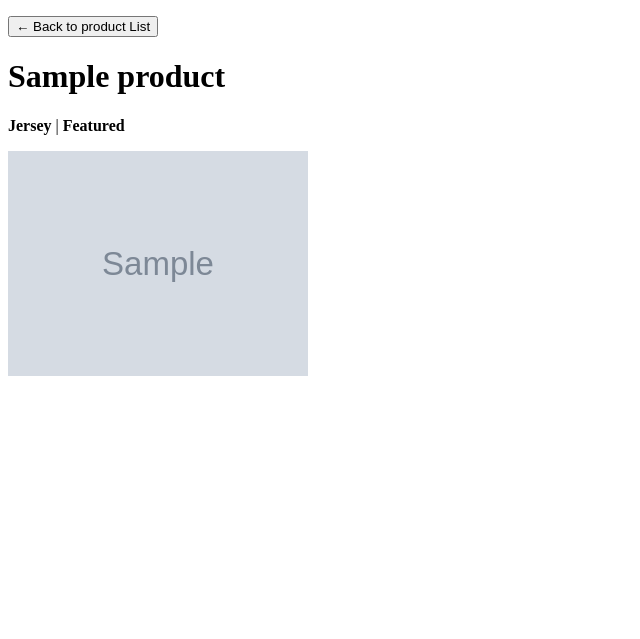
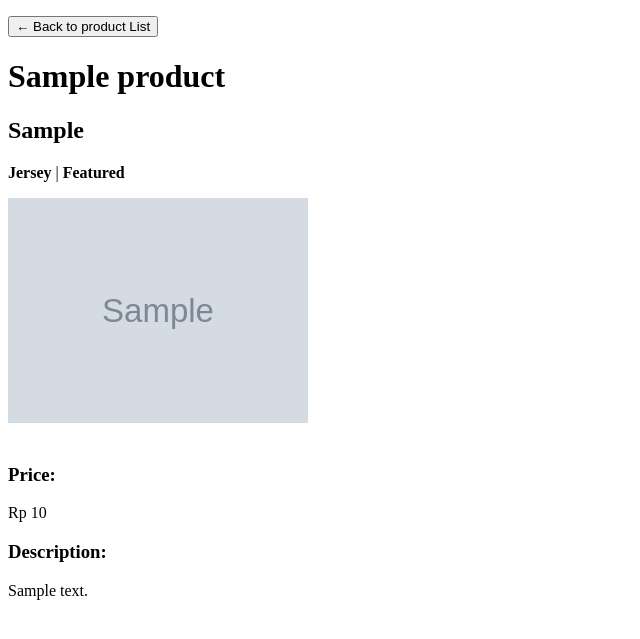
Before and after one commit to fathergies/kick-back, a Django app: page /product/1/ in a window 1280 px wide. Shown: the top 639 px of the page, without its empty margins (0-640 px from the left). Run offline with Django 5.2, Linux system fonts and the light colour scheme; tables that the repository leaves empty hold one stand-in row (values such as "Sample post"); grey boxes marked "Sample" are stand-in pictures.

Commit message:
Fix some bug di product html

```diff
--- a/main/templates/product_detail.html
+++ b/main/templates/product_detail.html
@@ -1,24 +1,24 @@
 {% extends 'base.html' %}
 {% block content %}
-
-<p>
-  <a href="{% url 'main:show_main' %}">
-    <button>← Back to product List</button>
-  </a>
-</p>
+<p><a href="{% url 'main:show_main' %}"><button>← Back to product List</button></a></p>
 
 <h1>{{ product.name }}</h1>
+<h2>{{ product.specification }}</h2>  {# lebih kecil dari product name #}
+
 <p>
   <b>{{ product.get_category_display }}</b>
   {% if product.is_featured %} | <b>Featured</b>{% endif %}
-  {% if product.is_product_hot %} | <b>Hot</b>{% endif %}
 </p>
 
 {% if product.thumbnail %}
   <img src="{{ product.thumbnail }}" alt="product thumbnail" width="300">
-  <br><br>
+  <br /><br />
 {% endif %}
 
-<p>{{ product.content }}</p>
+<h3>Price:</h3>
+<p>Rp {{ product.price|floatformat:0 }}</p>
+
+<h3>Description:</h3>
+<p>{{ product.description }}</p>
 
 {% endblock content %}
```
